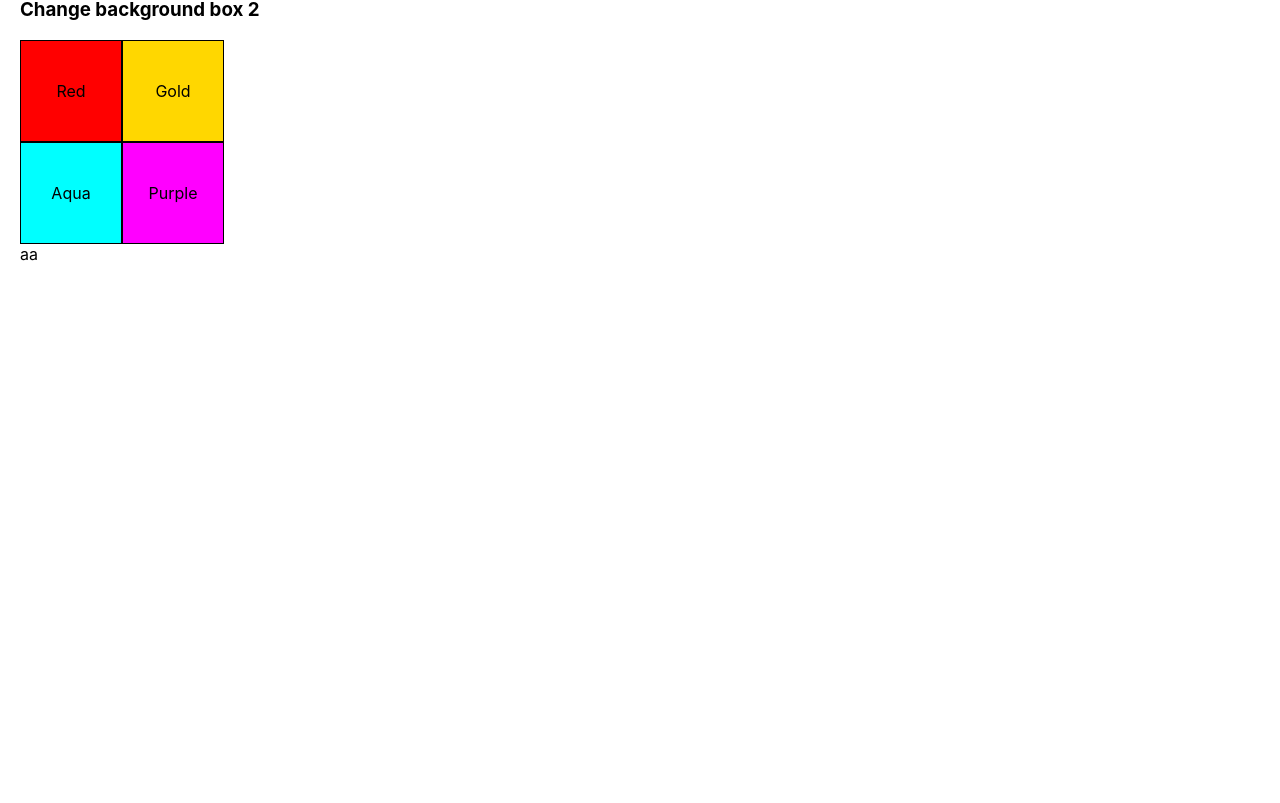
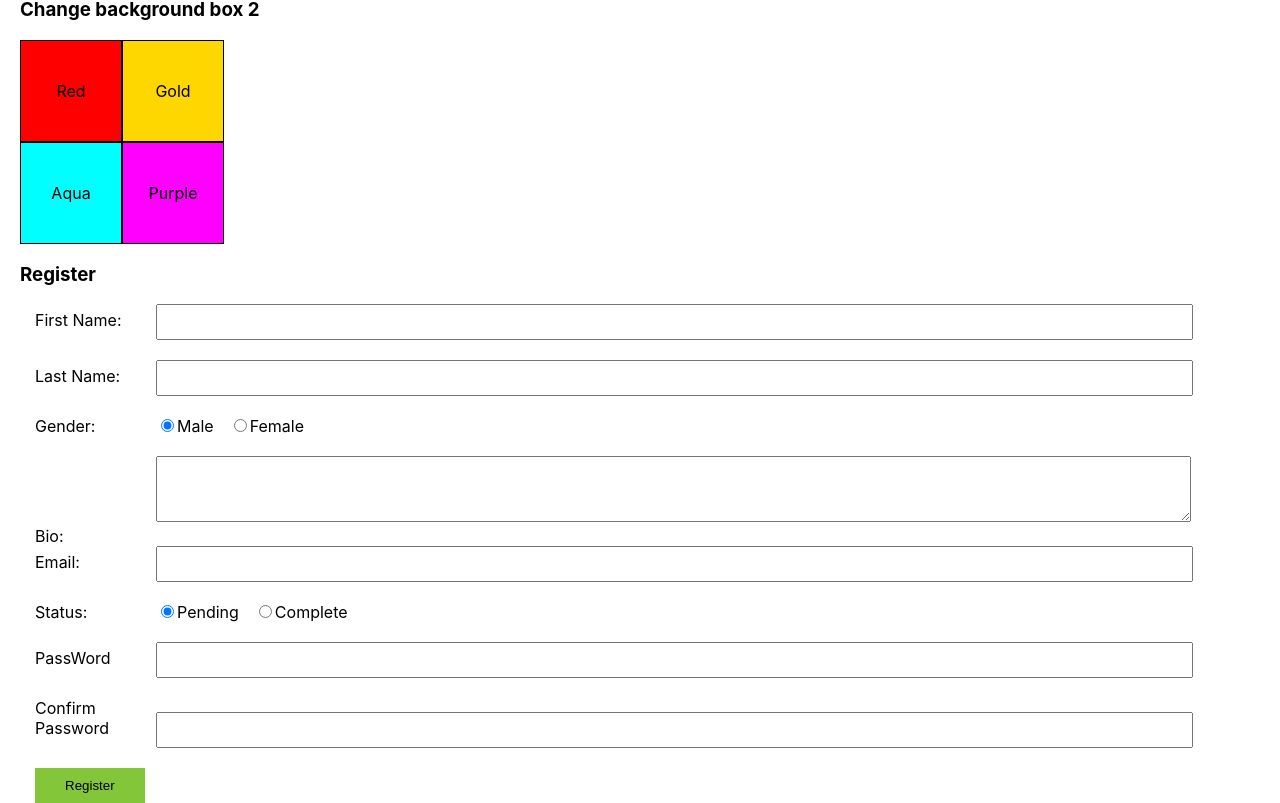
Before and after one commit to manhhungit-37/react-ol-learning, a React (Create React App) app: page / in a window 1280 px wide. Shown: the part 724-1527 px from the top of the page. Before the commit the page ends 988 px from the top, so only its background shows below. Built offline with nearby package versions, Linux system fonts and the light colour scheme.

Commit message:
Register

```diff
--- a/src/App.css
+++ b/src/App.css
@@ -19,3 +19,10 @@
 .gray span {
   display: inline-block;
 }
+
+.danger {
+  color: red;
+  display: block;
+  margin-left: 10%;
+  margin-bottom: 10px;
+}
--- a/src/App.js
+++ b/src/App.js
@@ -4,10 +4,9 @@ import Comment from './components/Comment';
 import GenerateBoxes from './components/GenerateBoxes';
 import Forms from './components/Forms';
 import BoxesColor from './components/BoxesColor';
-
 import "./App.css"
 import BoxesColor2 from './components/BoxesColor2';
-import Test from './components/Test';
+import Register from './components/Register';
 
 function App() {
   const [messages, setMessages] = useState({ // memoryA
@@ -64,7 +63,7 @@ function App() {
       <h3>Change background box 2</h3>
       <BoxesColor2 />
 
-      <Test />
+      <Register />
     </div>
   );
 }
--- a/src/components/Input.js
+++ b/src/components/Input.js
@@ -1,6 +1,7 @@
 import React from 'react'
 
 function Input({ value, onChange }) {
+
   return (
     <input type="text" value={value} onChange={onChange} />
   )
--- /dev/null
+++ b/src/components/Register.js
@@ -0,0 +1,69 @@
+import React, { useState } from 'react';
+
+
+function Register() {
+  const [form, setForm] = useState({
+    firstName: "",
+    lastName: "",
+    bio: "",
+    email: "",
+    gender: "male",
+    status: "pending",
+    password: "",
+    confirmPassword: "",
+  });
+  const [isSubmitted, setIsSubmitted] = useState(false);
+
+  function handleForm(e) {
+    e.preventDefault();
+    setIsSubmitted(true);
+    const errorList = Object.keys(form).filter(element => !form[element]);
+    if (errorList.length > 0) return;
+    alert(Object.values(form));
+  }
+
+  console.log(isSubmitted);
+
+  return (
+    <div>
+      <h3>Register</h3>
+      <form className="register-form" onSubmit={handleForm}>
+        <label htmlFor="firstname">First Name:</label>
+        <input type="text" id="firstname" onChange={event => setForm({...form, firstName: event.target.value})}  />
+        {isSubmitted === true && form.firstName === "" && <div className="danger">Enter your first name</div>}
+        <label htmlFor="lastname">Last Name:</label>
+        <input type="text" id="lastname" onChange={event => setForm({...form, lastName: event.target.value})} />
+        {isSubmitted === true && form.lastName === "" && <div className="danger">Enter your last name</div>}
+        <label>Gender:</label>
+        <span>
+          <input type="radio" name="gender" id="male" value="male" defaultChecked onChange={e => setForm({...form, gender: e.target.value})}/>
+          <label htmlFor="male">Male</label>
+          <input type="radio" name="gender" id="female" value="female" onChange={e => setForm({...form, gender: e.target.value})} />
+          <label htmlFor="female">Female</label>
+        </span>
+        <label htmlFor="bio">Bio:</label>
+        <textarea id="bio" cols="10" rows="2" onChange={event => setForm({...form, bio: event.target.value})}></textarea>
+        {isSubmitted === true && form.bio === "" && <div className="danger">Enter your Bio</div>}
+        <label htmlFor="email">Email:</label>
+        <input type="email" id="email" onChange={event => setForm({...form, email: event.target.value})} />
+        {isSubmitted === true && form.email === "" && <div className="danger">Enter your Email</div>}
+        <label htmlFor="status">Status:</label>
+        <span>
+          <input type="radio" name="status" id="pending" value="pending" onChange={event => setForm({...form, status: event.target.value})} defaultChecked/>
+          <label htmlFor="pending">Pending</label>
+          <input type="radio" name="status" id="complete" onChange={event => setForm({...form, status: event.target.value})} value="complete" />
+          <label htmlFor="complete">Complete</label>
+        </span>
+        <label htmlFor="password">PassWord</label>
+        <input type="text" id="password" onChange={event => setForm({...form, password: event.target.value})}/>
+        {isSubmitted === true && form.password === "" && <div className="danger">Enter your Password</div>}
+        <label htmlFor="confirm-password">Confirm Password</label>
+        <input type="text" id="confirm-password" onChange={event => setForm({...form, confirmPassword: event.target.value})}/>
+        {isSubmitted === true && form.password !== form.confirmPassword && <div className="danger">The entered passwords do not match. Try again.</div>}
+        <button type="submit">Register</button>
+      </form>
+    </div>
+  );
+}
+
+export default Register;
--- a/src/components/Test.js
+++ /dev/null
@@ -1,11 +0,0 @@
-import React from 'react';
-
-function Test() {
-  return (
-    <div>
-      <div className="aa" name="bb" onClick={e => console.log(e.target.attributes.name)}>aa</div>
-    </div>
-  );
-}
-
-export default Test;
--- a/src/index.css
+++ b/src/index.css
@@ -52,3 +52,37 @@ code {
   line-height: 100px;
   border: 1px solid #000;
 }
+
+.register-form {
+  padding: 0 15px;
+  font-size: 16px;
+}
+
+.register-form span {
+  display: inline-block;
+  width: 85%;
+  margin-bottom: 20px;
+}
+
+.register-form span label {
+  margin-right: 15px;
+}
+
+.register-form > label {
+  display: inline-block;
+  width: 10%;
+}
+
+.register-form > input,.register-form > textarea {
+  width: 85%;
+  margin-bottom: 20px;
+  line-height: 30px;
+}
+
+button[type="submit"] {
+  background-color: #84C639;
+  padding: 10px 30px;
+  outline: none;
+  border: none;
+  cursor: pointer;
+}
```
